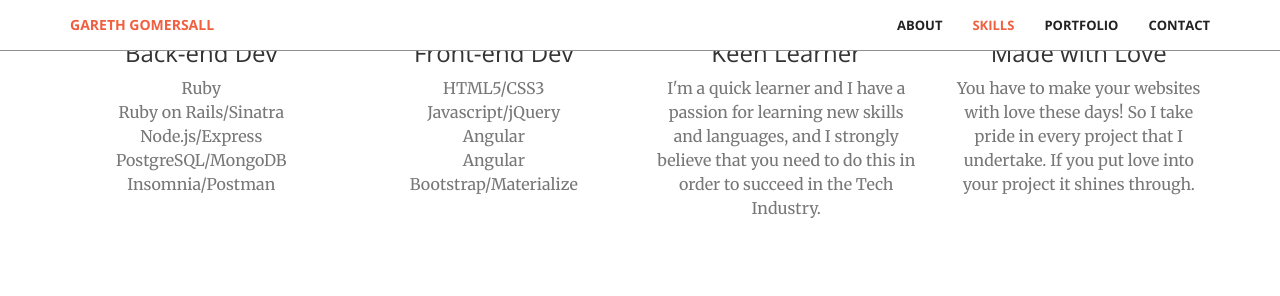
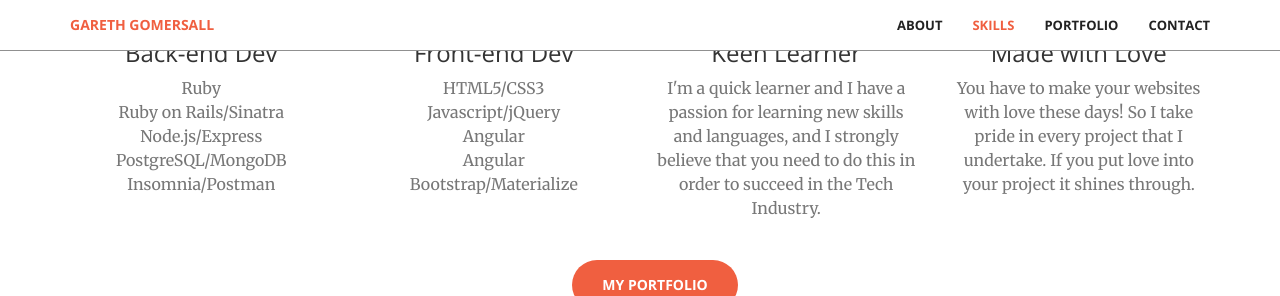
Before and after one commit to ggomersall/ggomersall.github.io, a Jekyll site: the page built from index.html, in a window 1280 px wide and 900 px high, scrolled down 1598 px, cut to the strip 0-296 px from the top of the window. Built offline with Jekyll 4.4.1, drawn with Linux system fonts in a browser that asks for light colours.

Commit message:
added my portfolio button to the site for simpler navigation

```diff
--- a/_includes/services.html
+++ b/_includes/services.html
@@ -46,5 +46,11 @@
                 </div>
             </div>
         </div>
+        <div class="container">
+            <div class="col-lg-8 col-lg-offset-2 text-center">
+                <a href="#portfolio" class="btn btn-primary btn-xl page-scroll">My Portfolio</a>
+            </div>
+        </div>
+
     </div>
 </section>
--- a/_sass/_base.scss
+++ b/_sass/_base.scss
@@ -214,6 +214,12 @@ header {
     }
 }
 
+// services
+#services .btn-xl {
+    margin-top: 40px;
+    padding: 15px 30px;
+}
+
 // Sections
 
 .section-heading {
```
